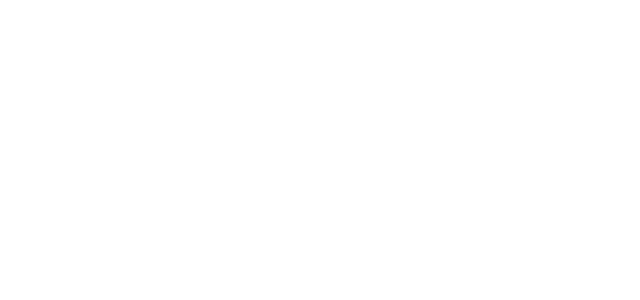
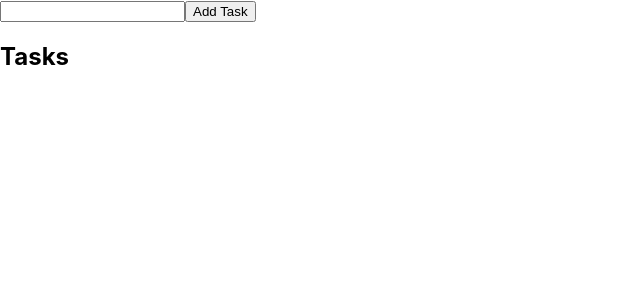
Before and after one commit to SaToGo1/first-react-test, a React (Create React App) app: page / in a window 1280 px wide. Shown: the top 300 px of the page, without its empty margins (0-640 px from the left). Built offline with nearby package versions, Linux system fonts and the light colour scheme.

Commit message:
Add input, button and Tasks Title

```diff
--- a/src/App.js
+++ b/src/App.js
@@ -1,10 +1,24 @@
+import React, { Component } from 'react'
 //import './App.css';
 
-function App() {
-  return (
-    <div className="App">
-    </div>
-  );
+class App extends Component {
+  constructor(props) {
+    super(props)
+
+    this.state = {
+      taskArray: []
+    }
+  }
+
+  render(){
+    return (
+      <div className="App">
+        <input type="text"></input>
+        <button>Add Task</button>
+        <h2>Tasks</h2>
+      </div>
+    );
+  }
 }
 
 export default App;
```
